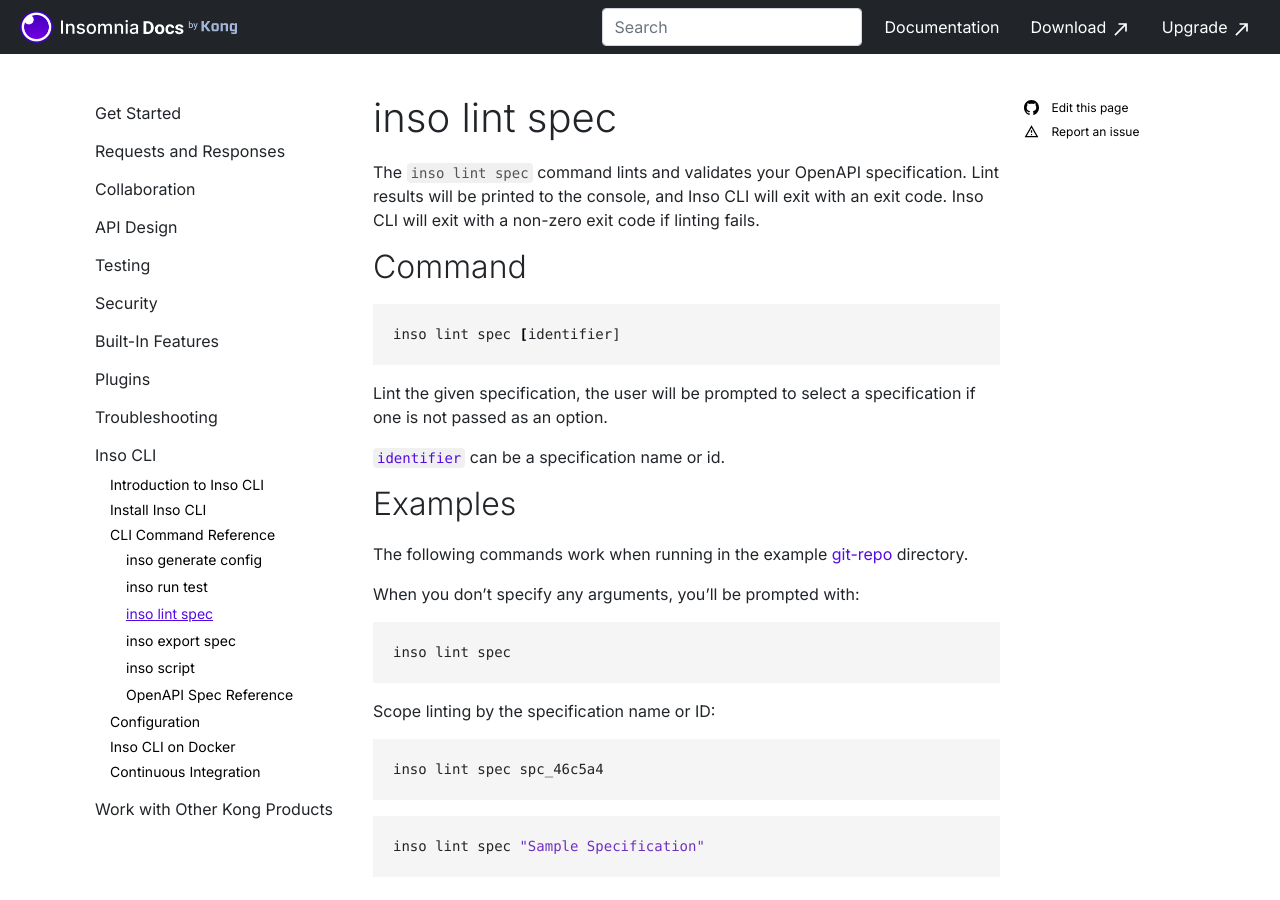
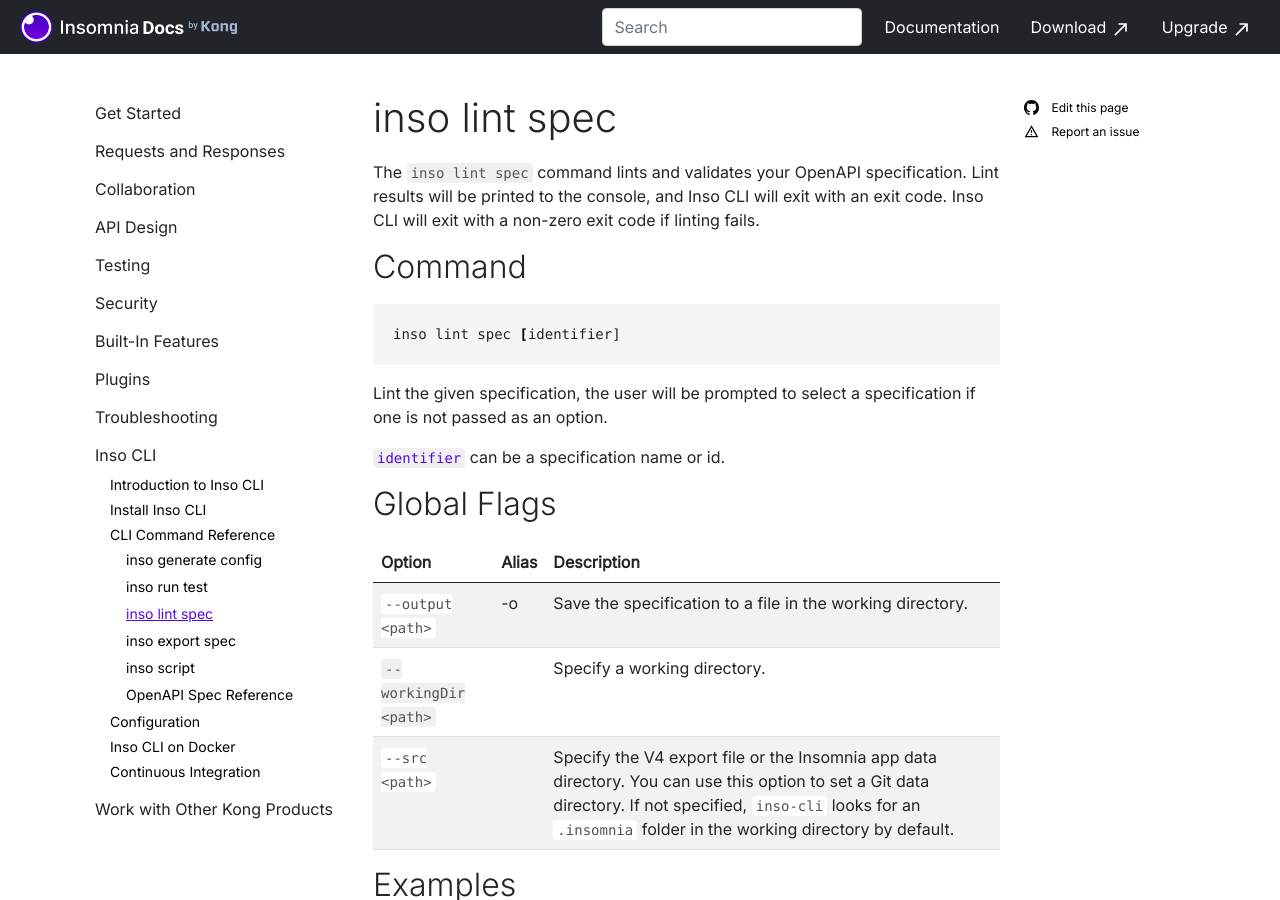
Before and after one commit to Kong/insomnia-docs, a Jekyll site: the page built from docs/inso-cli/cli-command-reference/inso-lint-spec.md, in a window 1280 px wide and 900 px high. Built offline with Jekyll 4.4.1, drawn with Linux system fonts in a browser that asks for light colours; comment, search, counter and statistics services are not loaded.

Commit message:
Add global flags to all commands

```diff
--- a/docs/inso-cli/cli-command-reference/inso-lint-spec.md
+++ b/docs/inso-cli/cli-command-reference/inso-lint-spec.md
@@ -16,6 +16,16 @@
 Lint the given specification, the user will be prompted to select a specification if one is not passed as an option.
 
 [`identifier`](/inso-cli/introduction/#the-identifier-argument) can be a specification name or id.
+
+## Global Flags
+
+{:.table .table-striped}
+Option  | Alias | Description
+----- | ------ | -------
+`--output <path>` | -o | Save the specification to a file in the working directory.
+`--workingDir <path>` || Specify a working directory.
+`--src <path>` || Specify the V4 export file or the Insomnia app data directory. You can use this option to set a Git data directory. If not specified, `inso-cli` looks for an `.insomnia` folder in the working directory by default.
+
 
 ## Examples
 
```
Also changed, not shown: docs/inso-cli/cli-command-reference/inso-generate-config.md (+10 -0 lines), docs/inso-cli/cli-command-reference/inso-run-test.md (+9 -0 lines), docs/inso-cli/cli-command-reference/inso-script.md (+9 -0 lines).
